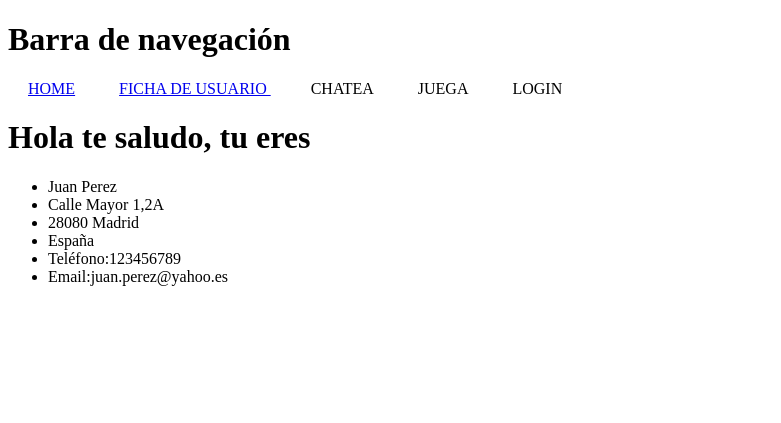
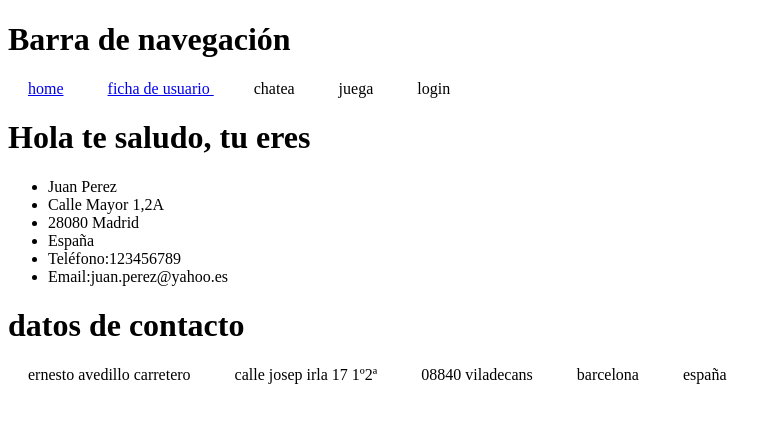
Before and after one commit to ErnestoAvedillo/Django_tests, a Django app: page /saludo/ in a window 1280 px wide. Shown: the top 423 px of the page, without its empty margins (0-781 px from the left). Run offline with Django 5.2, Linux system fonts and the light colour scheme; parts of the project's set-up code (start-up, migrations or seed data) failed here and were passed over; some libraries are stand-ins or nearby versions.

Commit message:
Añadido foot template

```diff
--- /dev/null
+++ b/trans/templates/barra_inferior.html
@@ -0,0 +1,25 @@
+<html>
+<style>
+    #barra{
+        margin: 0;
+        padding: 0;
+        list-style: none;
+        text-transform: lowercase;
+    }
+
+    #barra li{
+
+        margin: 0 20px;
+    }
+
+</style>
+<body>
+    <h1>datos de contacto</h1>
+    <ul id="barra">
+        <li>Ernesto Avedillo Carretero</li>
+        <li>Calle Josep Irla 17 1º2ª</li>
+        <li>08840 Viladecans</li>
+        <li>Barcelona</li>
+        <li>España</li>
+    </ul>
+</html>
--- a/trans/templates/saludo_inicial.html
+++ b/trans/templates/saludo_inicial.html
@@ -15,5 +15,6 @@
         <li>Teléfono:{{telefono}} </li>
         <li>Email:{{email}} </li>
     </ul>
+    {% include "barra_inferior.html" %}
 </body>
 </html>
--- a/trans/templates/usuario.html
+++ b/trans/templates/usuario.html
@@ -17,5 +17,7 @@
 			{{form.as_table }}
 		</table>
 		<input type="submit" value="Enviar">
+
+	{% include "barra_inferior.html" %}
 </body>
 </html>
```
Also changed, not shown: 1 other file.
